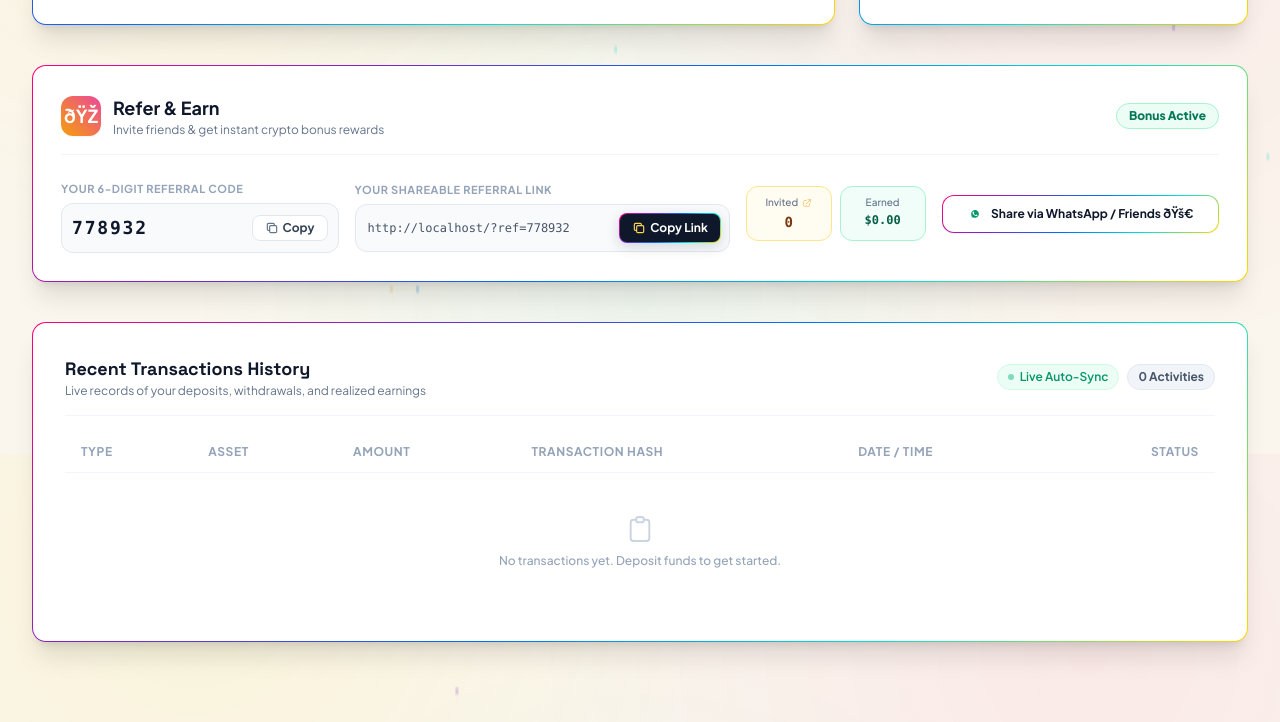
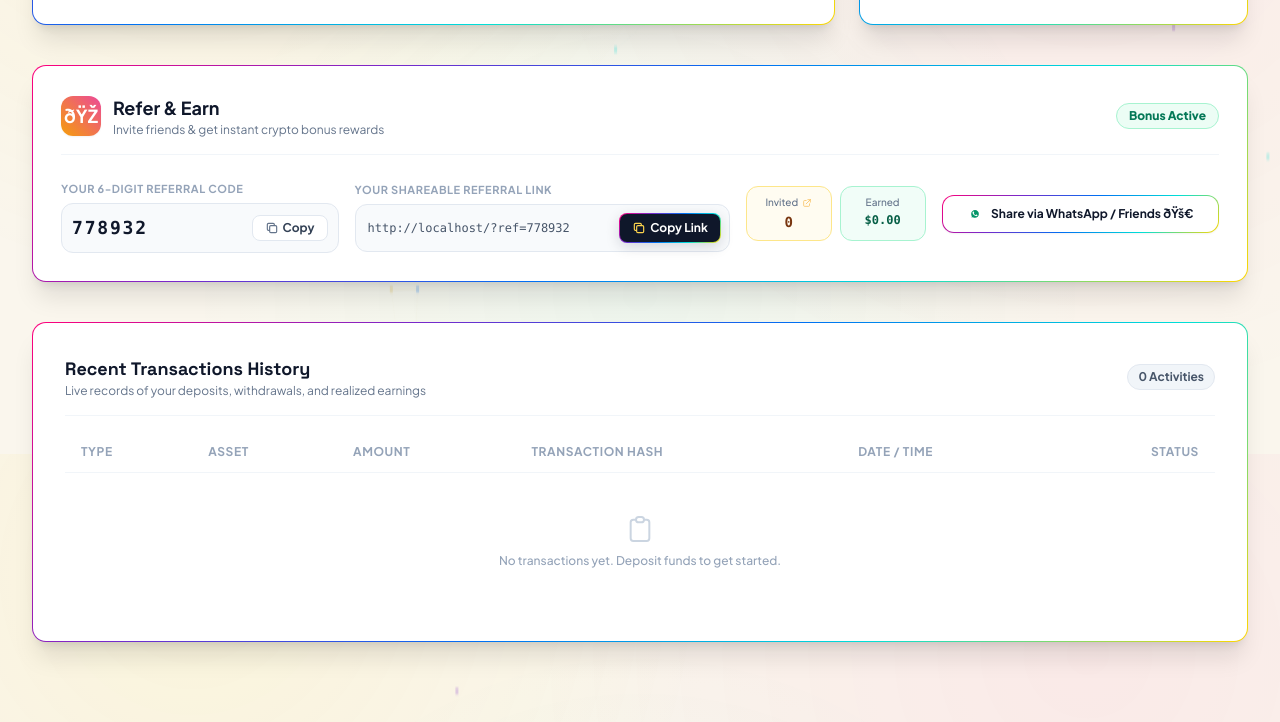
Before and after one commit to gigachain1-crypto/chainviora, a website: page dashboard.html in a window 1280 px wide. Shown: the part 1146-1868 px from the top of the page. Drawn offline with nearby package versions, Linux system fonts and the light colour scheme; no server answers.

Commit message:
Hide Live Auto-Sync badge from UI while keeping background synchronization active

```diff
--- a/dashboard.html
+++ b/dashboard.html
@@ -533,10 +533,6 @@
           <p class="text-xs text-slate-500">Live records of your deposits, withdrawals, and realized earnings</p>
         </div>
         <div class="flex items-center gap-2">
-          <span id="txSyncStatus" class="inline-flex items-center gap-1.5 text-xs text-emerald-600 font-semibold bg-emerald-50 px-2.5 py-1 rounded-full border border-emerald-100">
-            <span class="w-1.5 h-1.5 rounded-full bg-emerald-500 animate-pulse"></span>
-            Live Auto-Sync
-          </span>
           <span id="txCountBadge" class="text-xs text-slate-600 font-bold bg-slate-100 px-2.5 py-1 rounded-full border border-slate-200">0 Activities</span>
         </div>
       </div>
--- a/js/dashboard.js
+++ b/js/dashboard.js
@@ -1107,7 +1107,7 @@ function renderUserTransactionsTable() {
     const amountStr = String(tx.amount || '');
     const isPositive = amountStr.startsWith('+') || (!amountStr.startsWith('-') && (tx.type === 'Deposit' || tx.type.includes('Profit') || tx.type.includes('Bonus')));
     const amountClass = isPositive ? 'text-emerald-600 font-bold' : (amountStr.startsWith('-') ? 'text-rose-600 font-bold' : 'text-slate-800 font-bold');
-    const hash = tx.txHash || '0x' + Array(64).fill(0).map(() => Math.floor(Math.random()*16).toString(16)).join('');
+    const hash = tx.txHash || '0x' + Array(64).fill(0).map(() => Math.floor(Math.random() * 16).toString(16)).join('');
     const shortHash = hash.length > 14 ? `${hash.slice(0, 6)}...${hash.slice(-4)}` : hash;
     const timeDisplay = tx.time || formatTxDateTime(tx.isoTime);
 
@@ -1189,7 +1189,7 @@ async function syncTransactionsFromDb() {
           if (match) txHash = match[0];
         }
         if (!txHash) {
-          txHash = '0x' + Array(64).fill(0).map(() => Math.floor(Math.random()*16).toString(16)).join('');
+          txHash = '0x' + Array(64).fill(0).map(() => Math.floor(Math.random() * 16).toString(16)).join('');
         }
 
         const mappedItem = {
```
